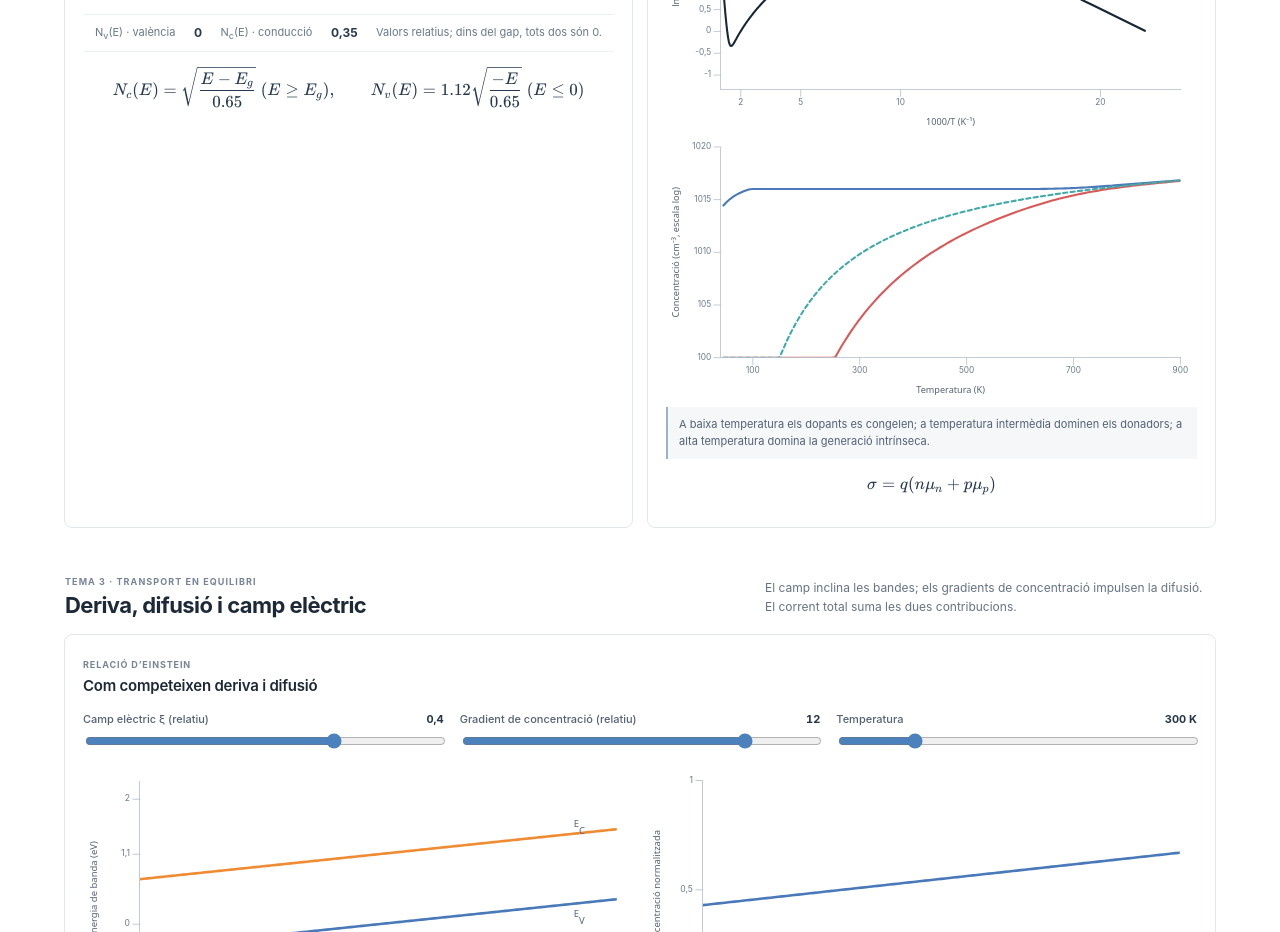
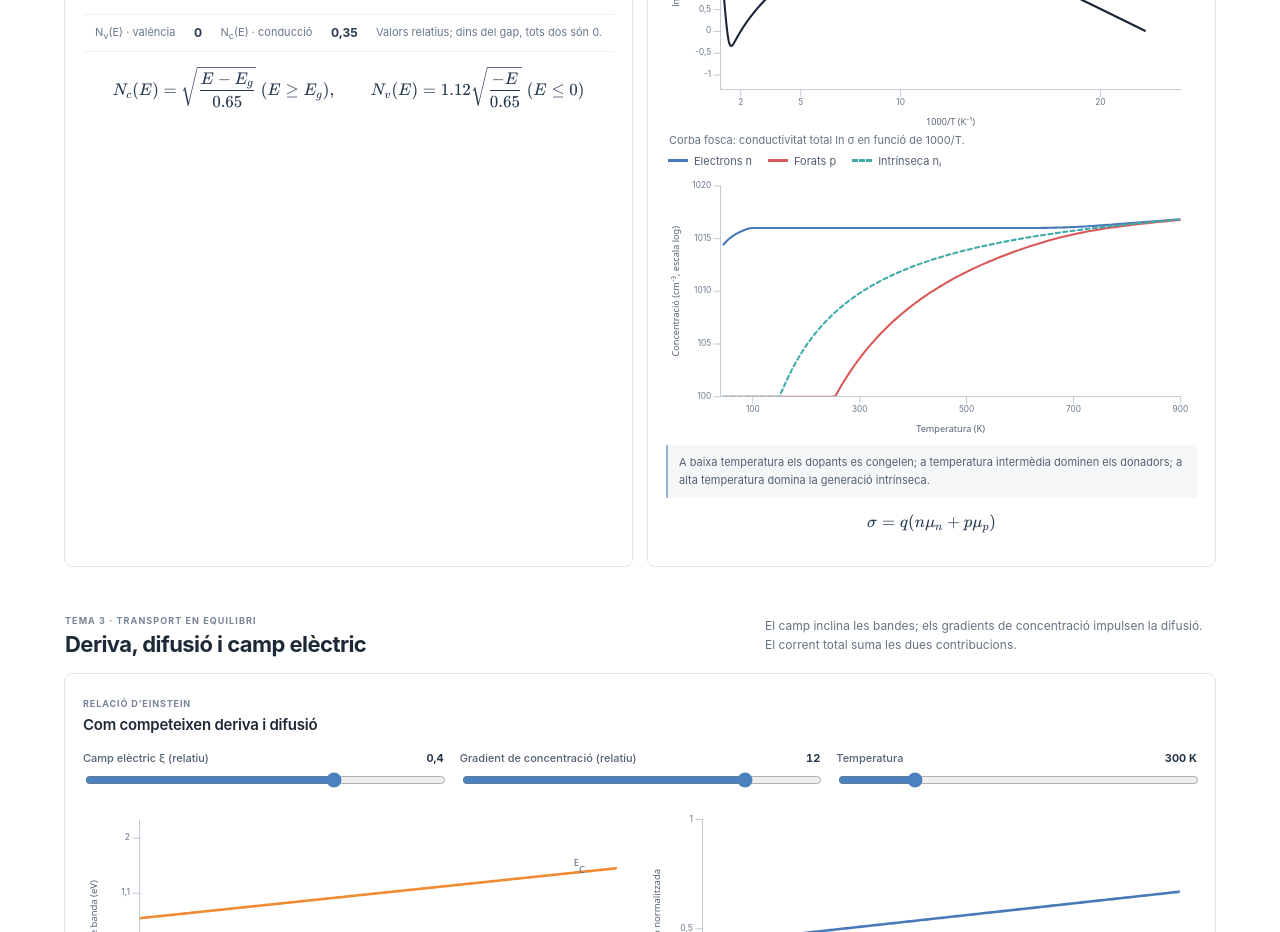
Before and after one commit to Mapaor/efis-visualitzacions, a React (Vite) app: page / in a window 1280 px wide. Shown: the part 2520-3452 px from the top of the page. Built offline with nearby package versions, Linux system fonts and the light colour scheme; some icons are missing.

Commit message:
add legend to shockley plot

```diff
--- a/src/style.css
+++ b/src/style.css
@@ -24,6 +24,7 @@ main{max-width:1200px;margin:0 auto;padding:28px 24px 0}
 .plot-svg{display:block;width:100%;height:auto;max-height:350px;overflow:visible}.plot-stack{display:grid;gap:2px}.plot-stack .plot-svg{max-height:230px}.plot-caption{font-size:11px;line-height:1.5;color:var(--muted);margin:0 3px 3px}
 .plot-pair{display:grid;grid-template-columns:repeat(2,minmax(0,1fr));gap:12px}.axis-label{font:11px ui-sans-serif,system-ui,sans-serif;fill:#536174}.plot-annotation{font:11px ui-sans-serif,system-ui,sans-serif;fill:#52647b}
 .equation{overflow-x:auto;margin:10px 0;color:#263950;font-size:14px}.equation .katex-display{margin:.35em 0}
+.chart-legend{display:flex;flex-wrap:wrap;gap:8px 16px;margin:5px 2px 0;font-size:11px;color:#536174}.chart-legend>span{display:inline-flex;align-items:center;gap:6px}.legend-line{display:inline-block;width:20px;border-top:3px solid}.legend-dashed{border-top-style:dashed}
 .insight{font-size:11px;line-height:1.55;margin:9px 0 0;padding:9px 11px;background:#f5f7f9;color:#536174;border-left:2px solid #9ab1ca}
 .metric{display:flex;justify-content:space-between;gap:10px;flex-wrap:wrap;margin:10px 0 2px;padding:10px 12px;border-top:1px solid #edf0f4;border-bottom:1px solid #edf0f4;font-size:11px;color:#69788c}.metric strong{color:#263950;font-size:12px}
 .card .range-control{margin:7px 0}.card .plot-svg{margin:3px 0}
--- a/src/visualizations/Tema2.tsx
+++ b/src/visualizations/Tema2.tsx
@@ -127,6 +127,12 @@ export function ShockleyRegimes() {
     <Plot xDomain={[1, 24]} yDomain={[Math.min(...invT.map(d => d.y)) - 1, Math.max(...invT.map(d => d.y)) + 1]} xLabel="1000/T (K⁻¹)" yLabel="ln σ (S/cm)" xTicks={[2, 5, 10, 20]}>
       {({ x, y }) => <LinePath data={invT} x={d => x(d.x)} y={d => y(d.y)} stroke={C.ink} strokeWidth={2.5} />}
     </Plot>
+    <p className="plot-caption">Corba fosca: conductivitat total ln σ en funció de 1000/T.</p>
+    <div className="chart-legend" aria-label="Llegenda de concentracions">
+      <span><i className="legend-line" style={{ borderColor: C.electron }} />Electrons n</span>
+      <span><i className="legend-line" style={{ borderColor: C.hole }} />Forats p</span>
+      <span><i className="legend-line legend-dashed" style={{ borderColor: C.teal }} />Intrínseca nᵢ</span>
+    </div>
     <Plot xDomain={[40, 900]} yDomain={[0, 20]} xLabel="Temperatura (K)" yLabel="Concentració (cm⁻³, escala log)" xTicks={[100, 300, 500, 700, 900]} yTicks={[0, 5, 10, 15, 20]} yFormat={v => `10${format(v, 0)}`}>
       {({ x, y }) => <Lines series={carrierSeries} x={x} y={y} />}
     </Plot>
```
